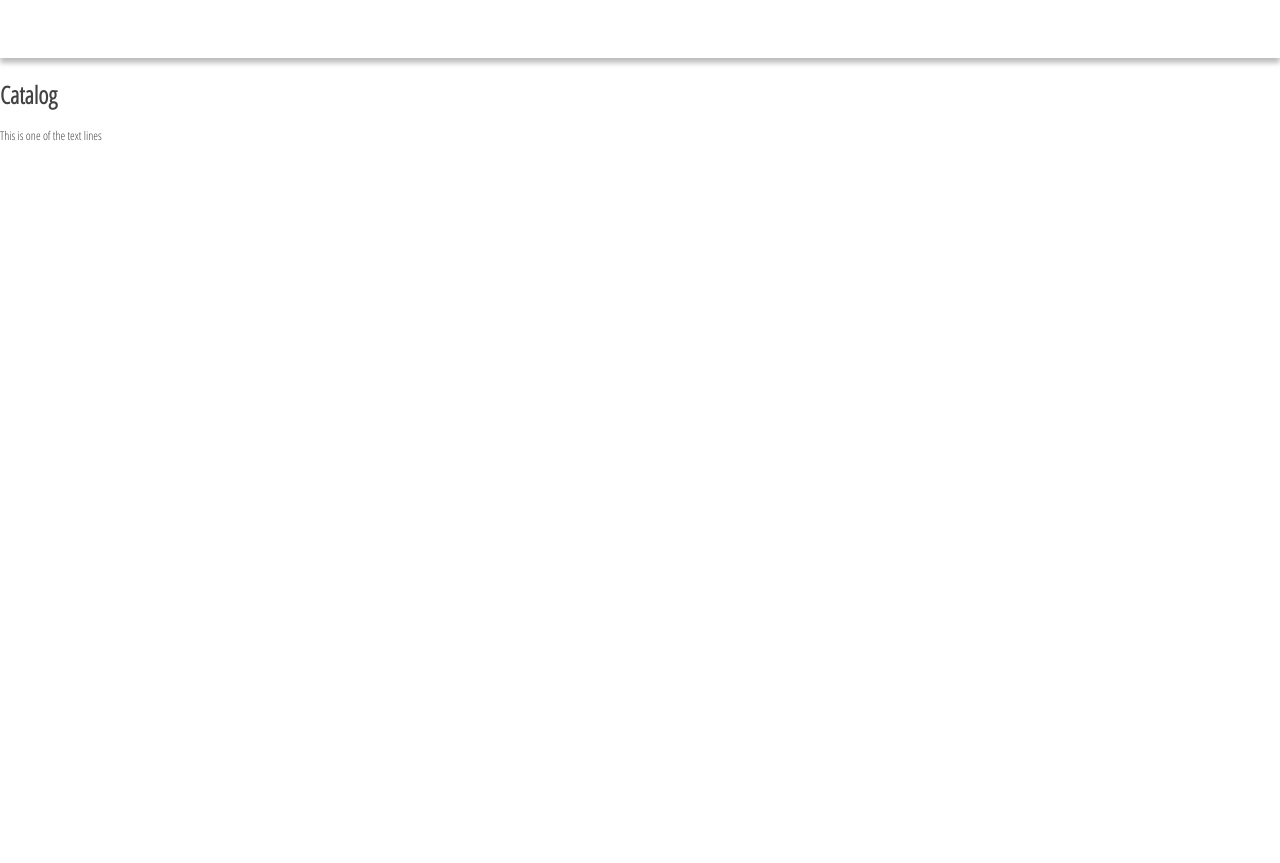
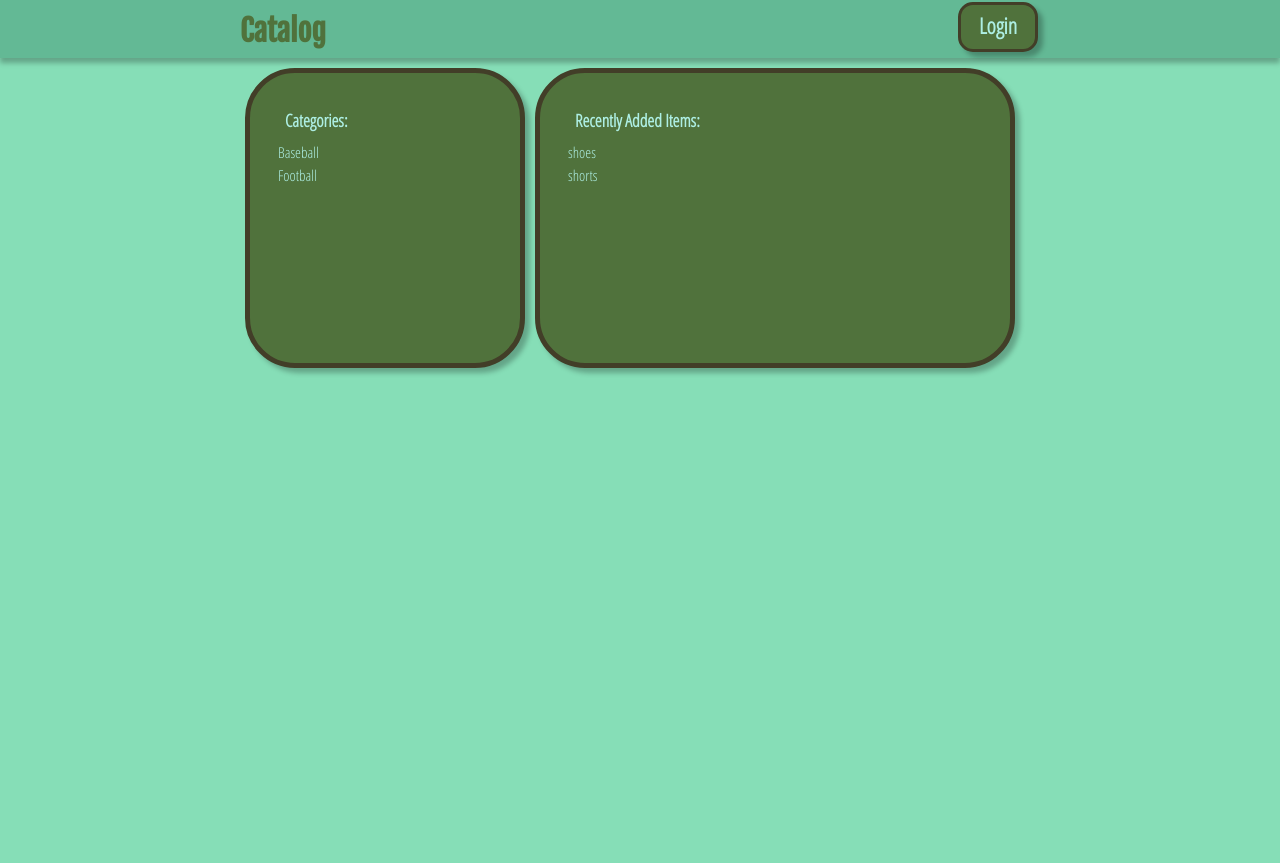
Before and after one commit to tordne/item-catalog, a Flask app: page / in a window 1280 px wide. Before the commit the page ends 141 px from the top, so only its background shows below. Run offline with Flask 2, Linux system fonts and the light colour scheme; parts of the project's set-up code (start-up, migrations or seed data) failed here and were passed over.

Commit message:
Feat: Added Green colorscheme and modified layout with flex-wrap

```diff
--- a/project/client/static/css/catalog.css
+++ b/project/client/static/css/catalog.css
@@ -3,16 +3,25 @@ body, html {
 	padding: 0;
 	width: 100%;
 	height: 100%;
+	background-color: #86deb7;
 }
 
 body {
 	font-family: 'Open Sans Condensed', sans-serif;
-	font-size: 12px;
-	color: #424242;
+	font-size: 15px;
+	color: #423e28;
 }
 
-header, nav, footer, section, article, div {
+header, nav, footer, section, article, div, a {
 	box-sizing: border-box;
+}
+
+h1 {
+	margin: 10px;
+}
+
+p {
+	margin: 3px;
 }
 
 /*
@@ -22,7 +31,116 @@ header, nav, footer, section, article, div {
  */
 
 .header {
+	background-color: #63b995;
 	box-shadow: 0 5px 5px rgba(0, 0, 0, 0.26);
 	min-height: 58px;
-	margin-bottom: 20px
+	transition: min-height 0.3s;
+	margin-bottom: 5px;
 }
+
+.header-inner {
+	width: 800px;
+	max-width: 100%;
+	margin-left: auto;
+	margin-right: auto;
+}
+
+.header-title {
+	font-family: 'Fjalla One', sans-serif;
+	font-size: 2em;
+	color: #50723c;
+	margin-top: 12px;
+	margin-bottom: auto;
+	float: left;
+	display: inline-block;
+}
+
+.header-button {
+	padding: 5px;
+	margin: 2px;
+	border: 3px solid #423e28;
+	border-color: #423e28;
+	background-color : #50723c;
+	border-radius: 15px;
+	box-shadow: 5px 5px 5px rgba(0, 0, 0, 0.26);
+	min-width: 80px;
+	height: 50px;
+	float: right;
+	display: inline-block;
+	/* Text */
+	font-family: 'Open Sans Condensed', sans-serif;
+	font-size: 22px;
+	font-weight: bold;
+	color: #adeee3;
+	text-align: center;
+	text-decoration: none;
+}
+
+
+/*
+ *
+ * Main
+ *
+ */
+
+main {
+	min-height: 100%;
+}
+
+.main-inner {
+	width: 800px;
+	max-width: 100%;
+	margin-left: auto;
+	margin-right: auto;
+	display: flex;
+	flex-wrap: wrap;
+}
+
+/*
+ *
+ * Categories
+ *
+ */
+
+.categories {
+	padding: 25px;
+	margin: 5px;
+	border: 5px solid #423e28;
+	border-color: #423e28;
+	background-color : #50723c;
+	border-radius: 50px;
+	box-shadow: 5px 5px 5px rgba(0, 0, 0, 0.26);
+	width: 280px;
+	min-height: 300px;
+}
+
+.categories h1, p {
+	color: #adeee3;
+}
+
+
+
+/*
+ *
+ * Items
+ *
+ */
+
+.items {
+	padding: 25px;
+	margin: 5px;
+	border: 5px solid #423e28;
+	border-color: #423e28;
+	background-color : #50723c;
+	border-radius: 50px;
+	box-shadow: 5px 5px 5px rgba(0, 0, 0, 0.26);
+	width: 480px;
+	min-height: 300px;
+}
+
+.items h1, p {
+	color: #adeee3;
+}
+
+
+/* #   adeee3*/
--- a/project/client/templates/_base.html
+++ b/project/client/templates/_base.html
@@ -15,9 +15,11 @@
 
 	{% include 'header.html' %}
 
+	<main>
 
 	<!-- child template -->
 	{% block content %}{% endblock %}
 
+	</main>
 </body>
 </html>
--- a/project/client/templates/header.html
+++ b/project/client/templates/header.html
@@ -1,2 +1,6 @@
 <header class="header">
+	<div class="header-inner">
+		<h2 class="header-title">Catalog</h2>
+		<a href="" class="header-button">Login</a>
+	</div>
 </header>
--- a/project/client/templates/main/catalog.html
+++ b/project/client/templates/main/catalog.html
@@ -1,9 +1,16 @@
 {% extends "_base.html" %}
 
 {% block content %}
-
-<h1>Catalog</h1>
-
-<p>This is one of the text lines</p>
-
+<section class="main-inner">
+	<section class="categories">
+		<h1>Categories:</h1>
+		<p>Baseball</p>
+		<p>Football</p>
+	</section>
+	<section class="items">
+		<h1>Recently Added Items:</h1>
+		<p>shoes</p>
+		<p>shorts</p>
+	</section>
+</section>
 {% endblock %}
```
